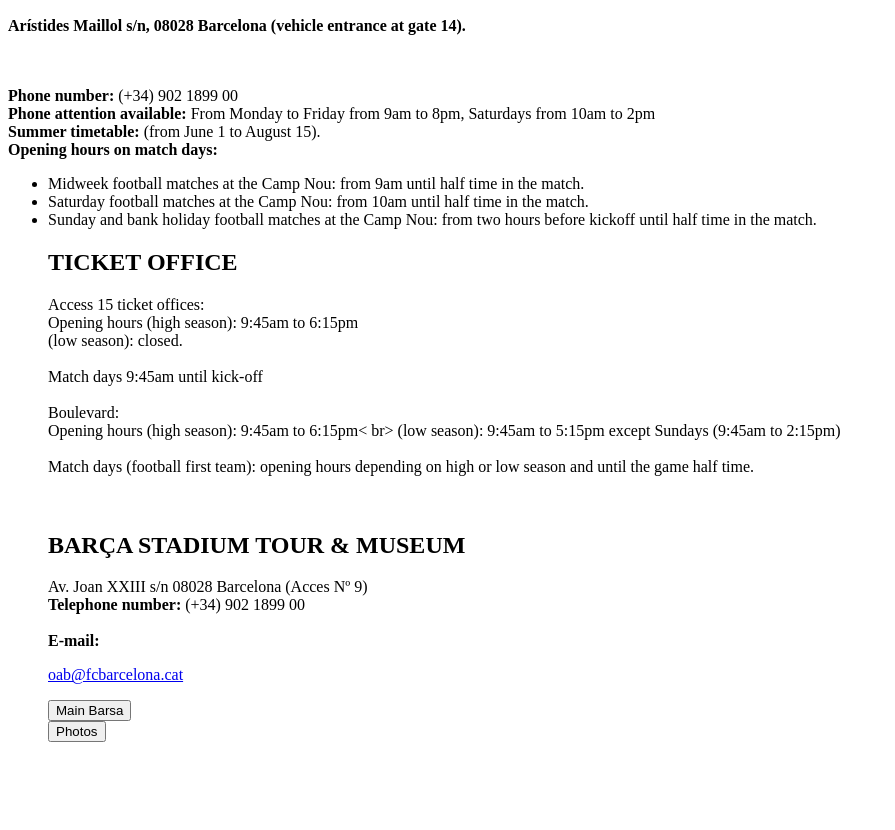
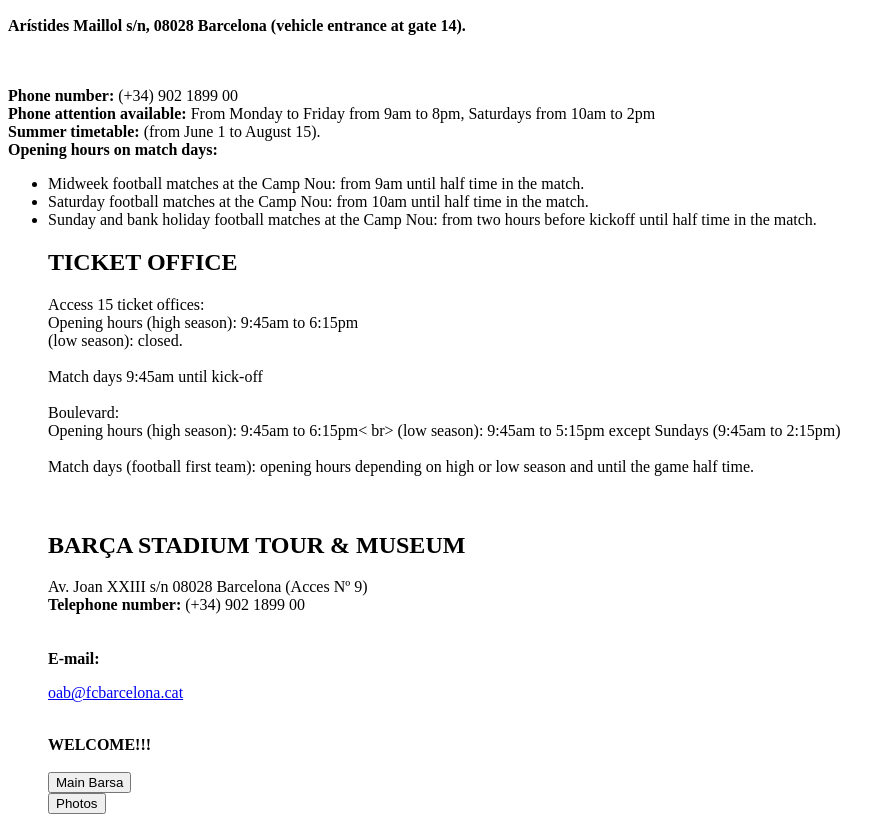
Before and after one commit to VarvarukYevhenii/QAMANUAL, a plain HTML site: page pages/contacts.html in a window 1280 px wide. Shown: the part 110-940 px from the top of the page, without its empty margins (0-895 px from the left). Before the commit the page ends 868 px from the top, so only its background shows below. Drawn offline with Linux system fonts and the light colour scheme.

Commit message:
minor adjustments

```diff
--- a/pages/contacts.html
+++ b/pages/contacts.html
@@ -1,9 +1,7 @@
 <!DOCTYPE html>
 <html>
 <body>
-
 <h1  style="text-align:center">Contact FC Barcelona</h1>
-
 <h2 style="text-align:left">FCB OFFICES </h2>
 <p><font   face="bookman old style"  size="3"  color="black"><strong>Arístides Maillol s/n, 08028 Barcelona (vehicle entrance at gate 14).</strong></font>
 <br>
@@ -12,14 +10,11 @@
 <p><font   face="bookman old style"  size="3"  color="black"><strong>Phone number:</strong> (+34) 902 1899 00<br> <strong>Phone attention available:</strong> From Monday to Friday from 9am to 8pm, Saturdays from 10am to 2pm<br>
 <strong>Summer timetable:</strong> (from June 1 to August 15).<br>
 <strong>Opening hours on match days:</strong></font>
-
 <ul>
 <li><font   face="bookman old style"  size="3"  color="black">Midweek football matches at the Camp Nou: from 9am until half time in the match.</li>
 <li>Saturday football matches at the Camp Nou: from 10am until half time in the match.</li>
 <li>Sunday and bank holiday football matches at the Camp Nou: from two hours before kickoff until half time in the match.</li>
-
 <h2 style="text-align:left">TICKET OFFICE </h2>
-
 <p><font   face="bookman old style"  size="3"  color="black">Access 15 ticket offices:<br>
 Opening hours (high season): 9:45am to 6:15pm<br>
 (low season): closed.<br>
@@ -35,19 +30,16 @@
 <br>
 <br>
 <br>
-
 <h2 style="text-align:left">BARÇA STADIUM TOUR & MUSEUM </h2>
-
-
-
 Av. Joan XXIII s/n 08028 Barcelona (Acces Nº 9)<br>
-<strong>Telephone number:</strong> (+34) 902 1899 00
+<strong>Telephone number:</strong> (+34) 902 1899 00<br>
 <br>
 <br>
 <strong>E-mail:</strong><p><a href="mailto:oab@fcbarcelona.cat">oab@fcbarcelona.cat</a></p>
-
+<br>
+<strong>WELCOME!!!</strong>
+<br><br>
 <form action="QAMANUAL/index.html" target="_blank"><button>Main Barsa</button> </form>
 <form action="pages/Galery.html" target="_blank"><button>Photos</button> </form>
-
 </body>
 </html>
```
Also changed, not shown: index.html (+0 -11 lines), pages/Galery.html (+0 -2 lines).
